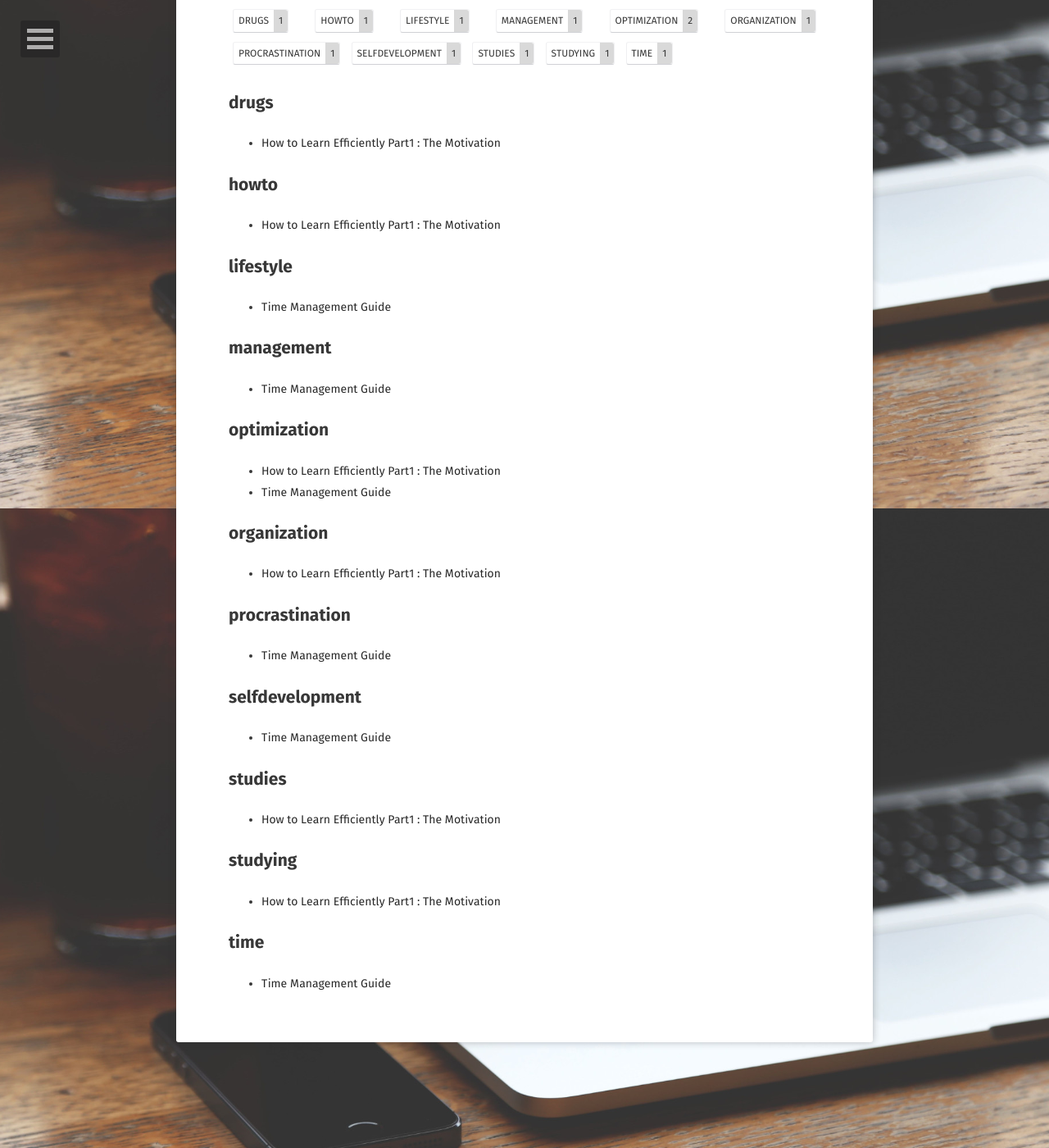
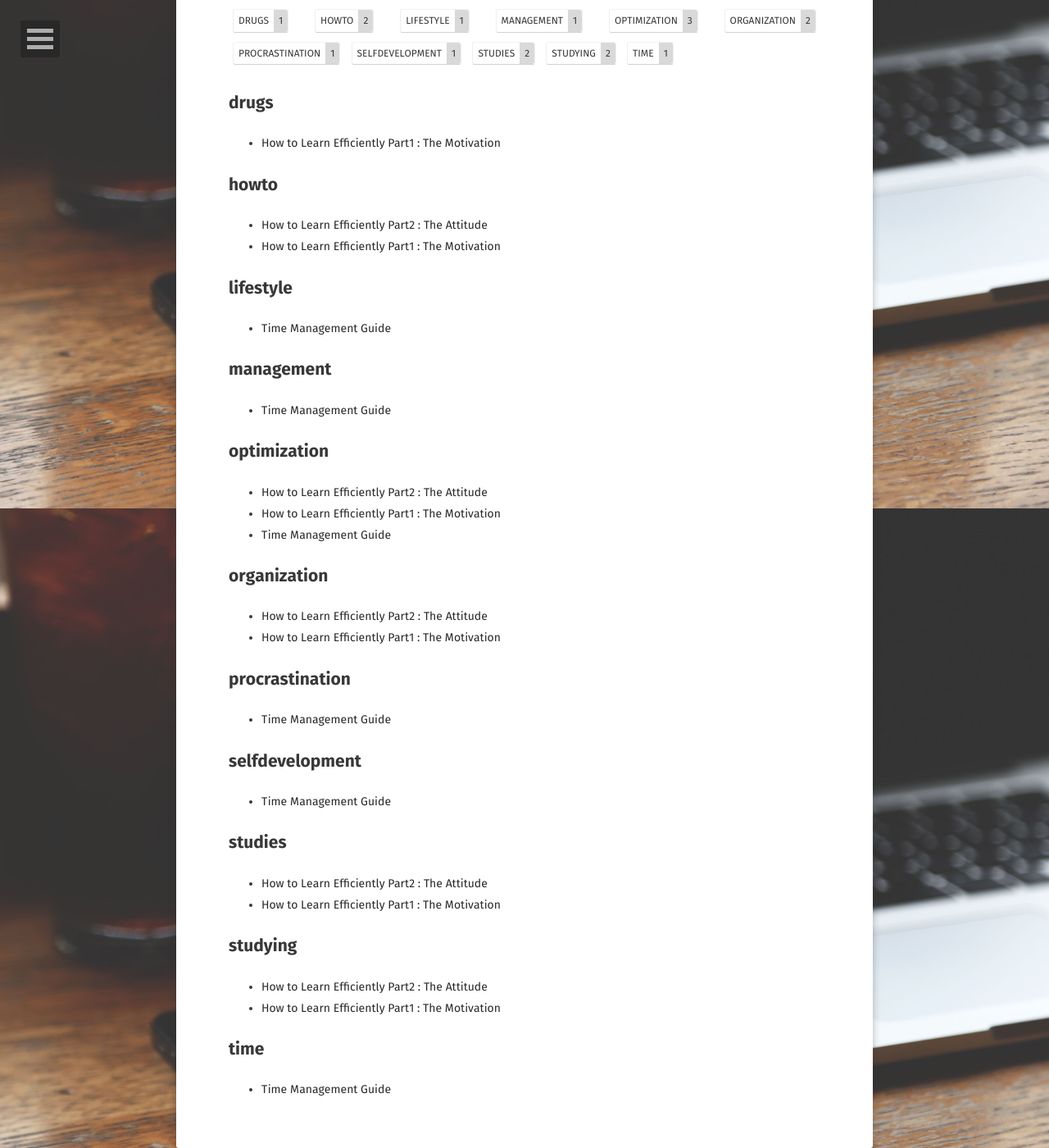
Before and after one commit to SymonGonthiez/SymonGonthiez.github.io, a Jekyll site: the page built from tags/index.html, in a window 1280 px wide and 1400 px high, scrolled down 280 px. Shown: the whole window at 82% size. Built offline with Jekyll 4.4.1, drawn with Linux system fonts in a browser that asks for light colours; some web fonts are replaced; some of the changed lines change nothing that is shown.

Commit message:
Add - Learn Efficiently part2 + Fix part1

```diff
--- /dev/null
+++ b/_posts/2019-12-23-Learn Efficiently Part2.md
@@ -0,0 +1,86 @@
+---
+layout: post
+title:  "How to Learn Efficiently Part2 : The Attitude"
+date:   2019-12-19
+feature: /assets/img/attitude.jpg
+excerpt: "From Techniques to Smart Drugs Part2"
+tags: [howto, studies, studying, organization, optimization]
+comments: true
+---
+
+<center> Learn <b>Efficiently</b> From Method to Smart Drugs.</center>
+
+## 2. Attitude
+
+Like most things in life, everything is what you make of it. You can sit, work, and hate your life while you're there waiting for the time you can go home, or you can learn to enjoy it. This is a mental game, how strong is your mind? Many of us have altered [coping mechanisms](https://www.dictionary.com/browse/coping-mechanism) for whatever reason; genetic, developmental, environmental etc. These will be habits. Very hard habits to break. You must be aware of them and checking yourself when you go into these states. This can be enough to permanently alter your attitude.
+
+The *"This is stupid"* attitude.
+We've all had that moment in geometry or writing essays when we have asked ourselves 'when will I ever need this'.
+
+# REAL WORLD CHECK!
+
+We <b>ALL</b> have to study stuff we don't enjoy/hate! It's important to not look at the subject in a negative view, look at the fundamental issue at hand. This type of forward thinking from a broad perspective is exactly what makes humans so incredible (unfortunately not all of us are capable of doing it without instruction).
+You can complain that circle geometry is pointless because you're going to play the triangle in a band, prepare for failure. Sounds harsh? I've watched all my classmates say this stuff and now they're flipping burgers struggling to make ends meet. I hated all these things but could see the broader goal of what I was working towards.
+
+<b>Here's a secret to help you stop feeling sorry for yourself...</b>
+Can you guess the real reason why we do AP calculus and not learn simply how to do your taxes or buy a house? It's to teach you the process of thinking! If you can learn AP calculus you can learn something as simple as buying a house or doing your taxes. You may not know the deep details of tax, but that's why we have accountants! Those people who are better in calculus, generally have a greater aptitude for that type of critical thinking and therefore are most likely to perform better than their poorer scoring peers in jobs where critical thinking is required (engineers, doc, etc).
+
+The *"I don't need to study to be successful"* attitude.
+You may be right! You may not have to! However, these days with increasing populations, 3rd world countries are developing a greater and greater competition for schools and jobs ! Gone are the days of our parents/grandparents where they could do what they wanted (assuming they had enough money). Education is a good way to safeguard your future (well more so).
+
+*"But Mark Zuckerberg, Bill Gates etc didn't graduate from College!"*
+Yeah, but they dropped out of Harvard. HARVARD. Not some generic college that lets anyone in. They obviously had awesome scores and an impeccable aptitude for learning to be admitted into Harvard. So, next argument please.
+
+*Indifference and Frustration*
+The statements above probably all come down to these emotions. So it is these emotions that will control your performance and determine success.
+
+Indifference - meaning 'not giving a fucc'.
+I don't have a hard and fast solution for you stopping giving a fucc. That's completely internal.
+
+Here are some suggestions:
+
+* <b>Do you have an inspiration?</b> If not research and get one for anything you want to succeed in. You don't need just one inspiration, I have many when it comes to different aspects of life. Friends I have met abroad that inspire me in terms of my way of life, Bill Gates for his philanthropic work, Elon Musk for his thinking...
+
+* <b>Are you surrounded by motivated people?</b> Maybe you're surrounded by people (friends, family, colleagues) that simply do not wish to achieve. Then make new friends! I'm not saying dump them, these days you can so easily connect with people who have similar ambitions and interests through forums, social media, discords and more!
+
+* <b>Do you lack clear goals?</b> Put time aside to research, travel, talk to people to identify goals. When you're able to identify a larger goal, break these goals down into smaller achievable goals!
+
+* <b>Do you not find class interesting?</b> Sit in the front row and pay more attention, ask to change classes, ask to change subjects, change schools or my personal favourite. **TEACH YOURSELF!** This is the 21st century and we can easily find torrent textbooks for free, online courses, podcasts, countless youtube videos, sites dedicated to your course. We are so lucky to have more resources than just the teacher in front of us! There is no excuses for not doing this. I came from one of the worst ranked schools in my nation however I had an internet connection and youtube was my best friend! I taught myself maths, algorithms, AI, Blockchain, etc. So you can teach yourself elementary maths from youtube.
+
+<b>Frustration</b>
+
+It is unrealistic to believe you can rid yourself of frustration forever, but you can learn to do things to minimize your frustrations and to make sure you do not engage in unhealthy responses to frustration. You will need to learn to distinguish between what you hope will happen, what will probably happen, and what actually happened.  Life inevitably has its ups and downs - its moments of relaxation and times of tension. When you learn to truly accept this reality, you come one step closer to being able to deal with frustration in a healthy way.
+
+Identify what you are frustrated by. We can choose whether to be frustrated and give up (entrapment), or frustrated and cope (fight). You can decide how you respond. Below is an illustrated pathway of how we respond to threats or stresses. Humans are highly adaptive when it comes to these situations - you must just be willing to alter the path your brain chooses to follow. Entrapment, or cope. Fight, or withdraw.
+
+Format: ![Alt Text](https://www.ncbi.nlm.nih.gov/pmc/articles/PMC3263396/bin/DialoguesClinNeurosci-13-495-g001.jpg)
+
+If you're finding yourself struggling to follow the coping pathway even after this guide, perhaps it's time to seek professional help in the form of a psychologist. Can't afford a psychologist? Here is a book on cognitive behavioural therapy that will teach you the methods psychologists will help you alter your response pathways: "Change Your Thinking" by Sarah Edelman. Also available on [Amazon](https://www.amazon.com.au/Change-Thinking-Third-Sarah-Edelman-ebook/dp/B00ALM730W).
+
+<b>So how will you deal with the frustration?</b>
+
+* Ask for help from your teacher.
+* Take breaks time.
+* Review difficult concepts often so you don't forget them.
+* Write things down (we will get into study technique later).
+* Study harder and harder.
+* Seek additional help from a mentor.
+
+<b>A deeper look at dealing with your frustrations:</b>
+
+* Have Realistic Goals: if you can't add up 2+2 today don't expect to be doing complex polynomials the day after. Take your time and reward yourself when you make positive progress.
+
+* Feed Your Passions: some people are just terrible at complex mathematics but excel and take pride in art. Appreciate what you do well and notice that you are capable of things.
+
+* Be Persistent: success comes easier to others, but we all struggle. When things get hard, fight harder. The feeling when I'm memorising a list of 20 korean words and finally get them is amazing. The more persistent you are, the better you will get at conquering your struggles.
+
+* Have Gratitude: this is my number one tip and has got me through some of the toughest of times in my academic career! If you're reading me right now then you probably have some form of an electronic device with an internet connection. Remind yourself of how lucky you are to be in the position you are in!
+Children are starving to death in Africa, dying of terrible diseases, can't have proper education. That's the common lot in the world but so many forget it. Be grateful and learn for those who cannot.
+
+* Develop Resilience: this ties in with the flow-chart above. We all have (well ME! maybe not 'all') failed something or multiple things! Like actual fail, less than 0%. I remember my first algorithm exam I got something like 30% of good answers! I was so disappointed in myself at the age of 18. Only 2 people passed (narrowly!). Half the people dropped the class too because they failed. I took this mark onboard and worked 10x harder than ever before - because I didn't want the feeling of failure I experienced again (see extrinsic motivation - this was my early days of education before I taught myself to succeed)... I ended up having my exam and finally my degree.
+
+tl;dr: Get inspired and set clearly defined goals. We all have to do stuff we don't want to do in-order to **achieve** a goal. Surround yourself with motivated people (in person or online). Have gratitude for your ability to even get to learn and have access to the internet. Be **resilient**!
+
+Part 3 will talk about studying / memorizing methods.
+
+Thanks for your time.
```
Also changed, not shown: _posts/2019-12-16-Time Management Guide.md (+26 -24 lines), assets/img/attitude.jpg (added).
